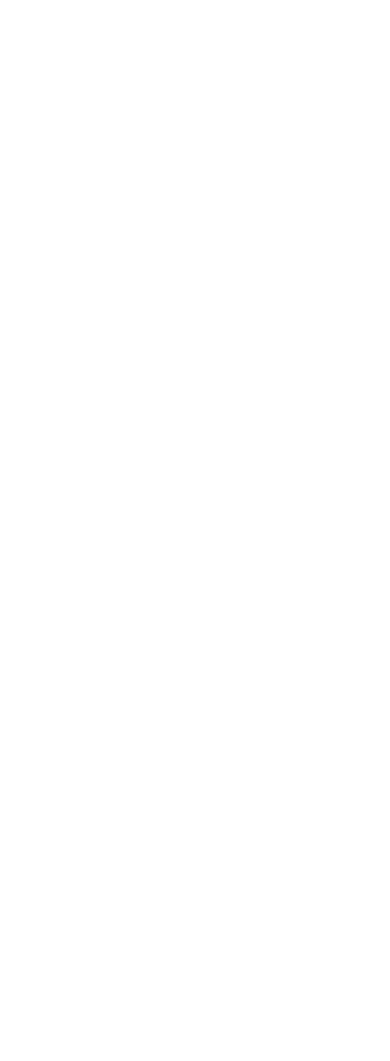
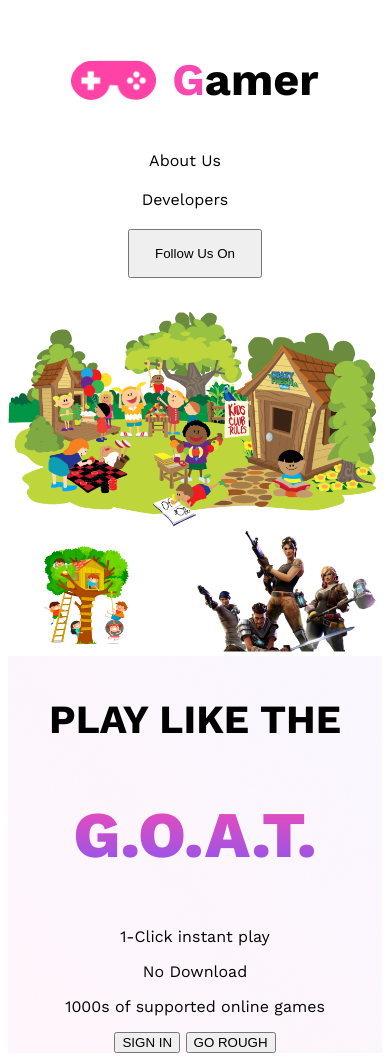
Before and after one commit to rummanara05/second-assignment, a plain HTML site: page index.html in a window 390 px wide. Before the commit the page ends 844 px from the top, so only its background shows below. Drawn offline with nearby package versions, Linux system fonts and the light colour scheme.

Commit message:
navbar and banner commit with responsive

```diff
--- a/index.html
+++ b/index.html
@@ -4,8 +4,51 @@
     <meta charset="UTF-8">
     <meta name="viewport" content="width=device-width, initial-scale=1.0">
     <title>Gamer</title>
+    <link rel="stylesheet" href="style.css">
+    <link rel="stylesheet" href="https://cdnjs.cloudflare.com/ajax/libs/font-awesome/6.4.0/css/all.min.css" integrity="sha512-iecdLmaskl7CVkqkXNQ/ZH/XLlvWZOJyj7Yy7tcenmpD1ypASozpmT/E0iPtmFIB46ZmdtAc9eNBvH0H/ZpiBw==" crossorigin="anonymous" referrerpolicy="no-referrer" />
 </head>
 <body>
+    <header>
+        <!--this is navbar section-->
+<nav>
+           <div class="nav-container">
+            <div class="leftside-navbar">
+                  <img id="nav-logo" src="images/Frame.png" alt="">
+                  <h3> <span style="color:#F948B2;"> G</span>amer</h3>
+            </div>
+            <div class="rightside-navbar">
+                <li>About Us</li>
+                <li>Developers</li>
 
+                <button id="nav-button">Follow Us On</button>
+
+            </div>
+           </div>
+</nav>
+    </header>
+    <main>
+          <!--this is banner section-->
+
+          <section>
+            <div class="banner-container">
+                <div class="left-banner">
+                    <h3>PLAY LIKE THE</h3>
+                    <h1>G.O.A.T.</h1>
+                    <P>1-Click instant play</P>
+                    <P>No Download</P>
+                    <P>1000s of supported online games</P>
+                    <button>SIGN IN</button>
+                    <button>GO ROUGH</button>
+
+                </div>
+                <div class="right-banner">
+                    <img src="images/Group 18.png" alt="">
+                </div>
+            </div>
+          </section>
+    </main>
+    <footer>
+
+    </footer>
 </body>
 </html>
--- a/style.css
+++ b/style.css
@@ -0,0 +1,116 @@
+@import url('https://fonts.googleapis.com/css2?family=Dancing+Script:wght@500&family=Lato:wght@700;900&family=Poppins:wght@600;700&family=Work+Sans:wght@400;500;600;700;800&display=swap');
+
+body{
+    font-family: 'Work Sans', sans-serif;
+}
+
+
+             /*this is navbar section*/
+
+#nav-logo{
+    width: 86px;
+    height: 40px;
+}
+.leftside-navbar h3{
+    font-size: 45px;
+}
+.leftside-navbar{
+    display: flex;
+    align-items: center;
+    gap: 15px;
+}
+.rightside-navbar {
+    list-style: none;
+    display: flex;
+    align-items: center;
+
+}
+.rightside-navbar li{
+    margin-right: 20px;
+}
+#nav-button{
+    padding: 15px 25px;
+}
+
+.nav-container{
+ display: flex;
+ justify-content: space-around;
+ align-items: center;
+}
+
+    /*this is banner section*/
+
+    .banner-container{
+        display: flex;
+        align-items: center;
+
+
+    }
+
+    .left-banner{
+
+       width: 50%;
+        background-image: url('images/Group\ 14.png');
+         background-size: cover;
+         text-align: center;
+
+    }
+    .right-banner{
+        width: 50%;
+        min-height: 50px;
+    }
+    .right-banner img{
+        width: 80%;
+        margin: 0 auto;
+
+    }
+    .left-banner h1{
+        background-image: linear-gradient(180deg, #F948B2 0%, #8758F1 100%);
+        color: transparent;
+        -webkit-background-clip: text;
+        font-size: 65px;
+        font-weight: 800;
+    }
+    .left-banner h3{
+        font-size: 40px;
+    }
+
+
+
+
+
+
+
+
+
+
+
+
+
+
+
+@media screen and (max-width: 576px) {
+    .nav-container{
+        flex-direction: column;
+    }
+    .rightside-navbar{
+        flex-direction: column;
+
+    }
+    .rightside-navbar li{
+        margin-bottom: 20px;
+    }
+    .banner-container{
+        flex-direction: column-reverse;
+    }
+    .right-banner{
+        margin-top: 20px;
+        width: 100%;
+    }
+    .left-banner{
+        width: 100%;
+    }
+    .right-banner img{
+        width: 100%;
+    }
+}
```
